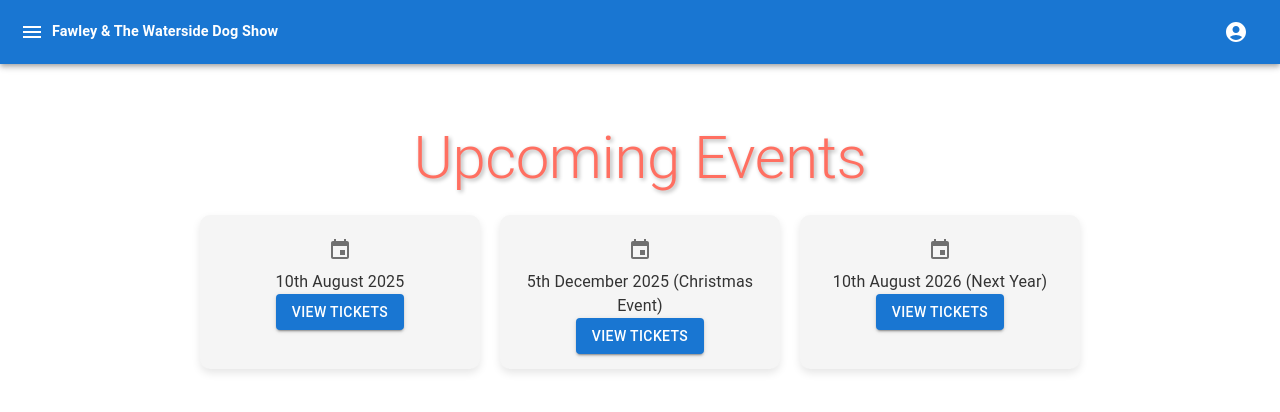
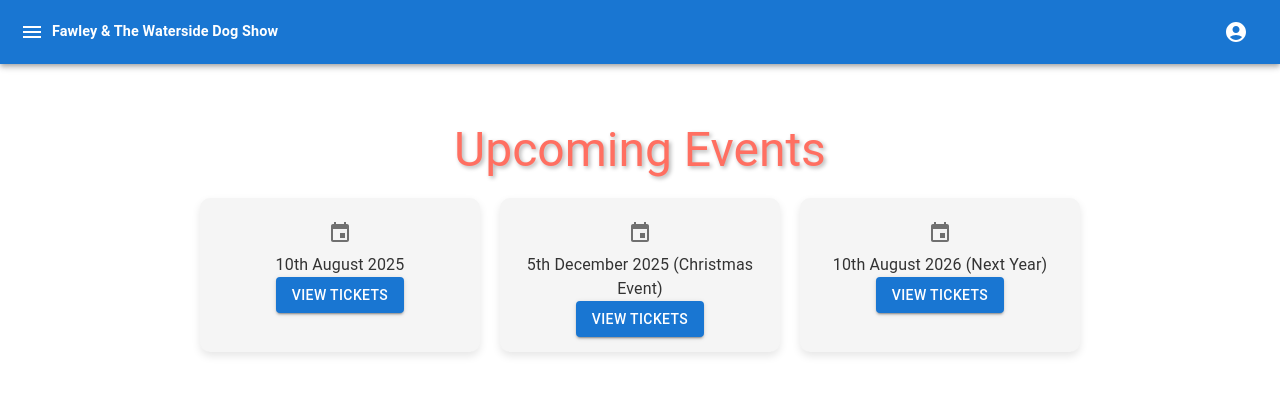
Before and after one commit to eddiemosh/fawley-waterside-dog-show, a React (Create React App) app: page /events in a window 1280 px wide. Shown: the top 412 px of the page. Built offline with nearby package versions, Linux system fonts and the light colour scheme.

Commit message:
make upcoming events smaller

```diff
--- a/src/components/events/events.js
+++ b/src/components/events/events.js
@@ -20,7 +20,7 @@ const Events = () => {
 
     return (
         <Container>
-            <Typography variant="h2" gutterBottom className="upcoming-events">
+            <Typography variant="h3" gutterBottom className="upcoming-events">
                 Upcoming Events
             </Typography>
             <Box className="events-container">
```
